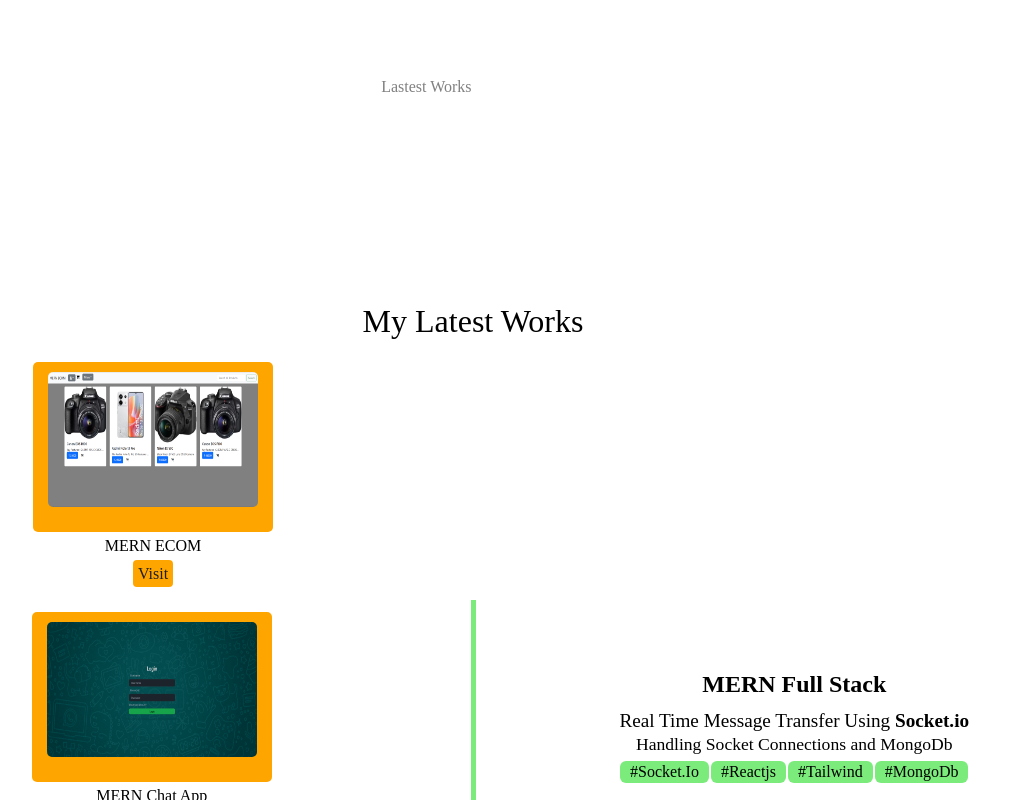
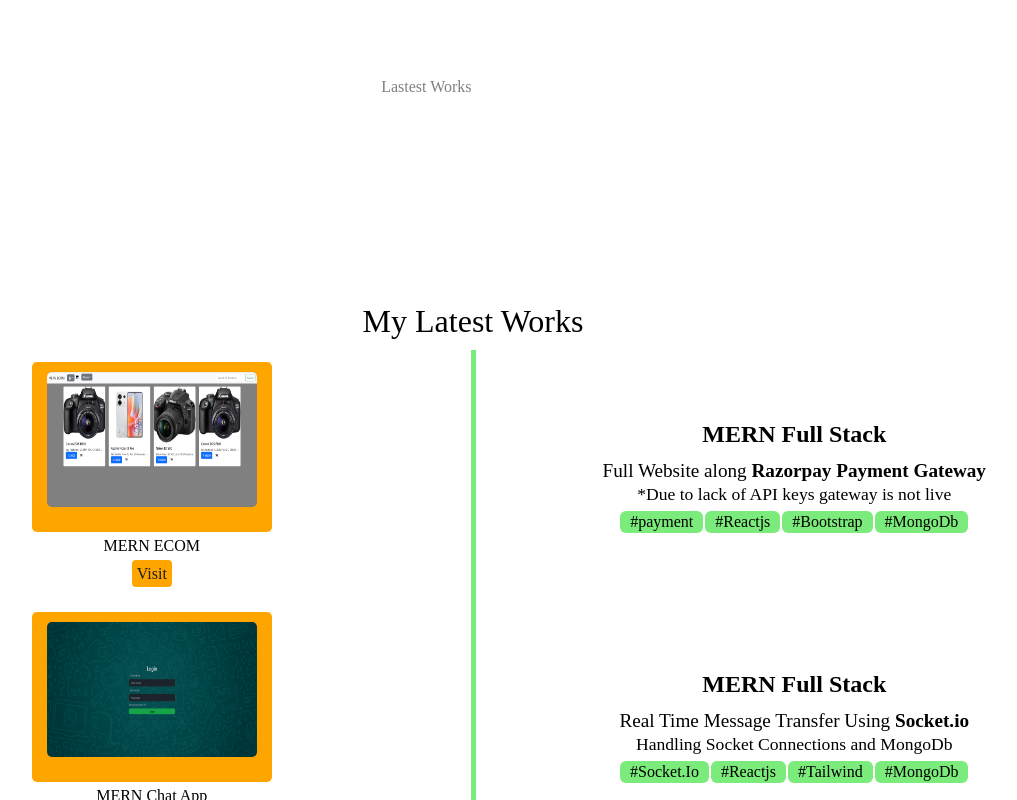
Before and after one commit to tharunnaidug/portfolio1, a plain HTML site: page index.html in a window 1280 px wide. Shown: the part 527-1327 px from the top of the page, without its empty margins (167-1184 px from the left). Drawn offline with nearby package versions, Linux system fonts and the light colour scheme.

Commit message:
Update index.html

```diff
--- a/index.html
+++ b/index.html
@@ -72,7 +72,7 @@
                     <a href="https://ecom-frontend-git-main-tharunnaidugs-projects.vercel.app/" target="_blank">Visit</a>
                 </div>
             </div>
-            <div class="project-info" style="display: none;">
+            <div class="project-info" >
                 <h3 class="pro-stack">MERN Full Stack</h3>
                 <p class="pro-fe">Full Website along <strong>Razorpay Payment Gateway</strong> </p>
                 <p class="pro-learning">*Due to lack of API keys gateway is not live</p>
```
